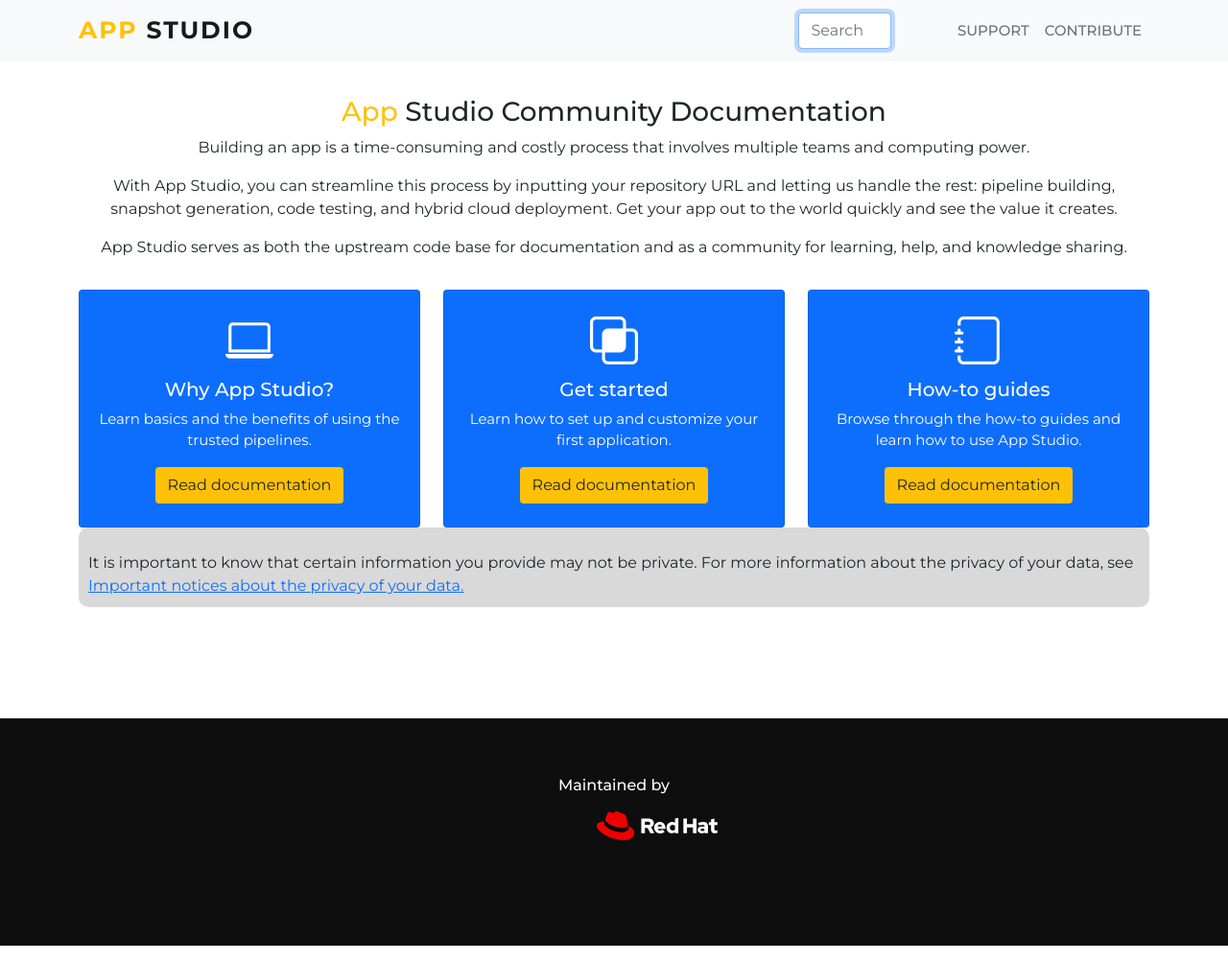
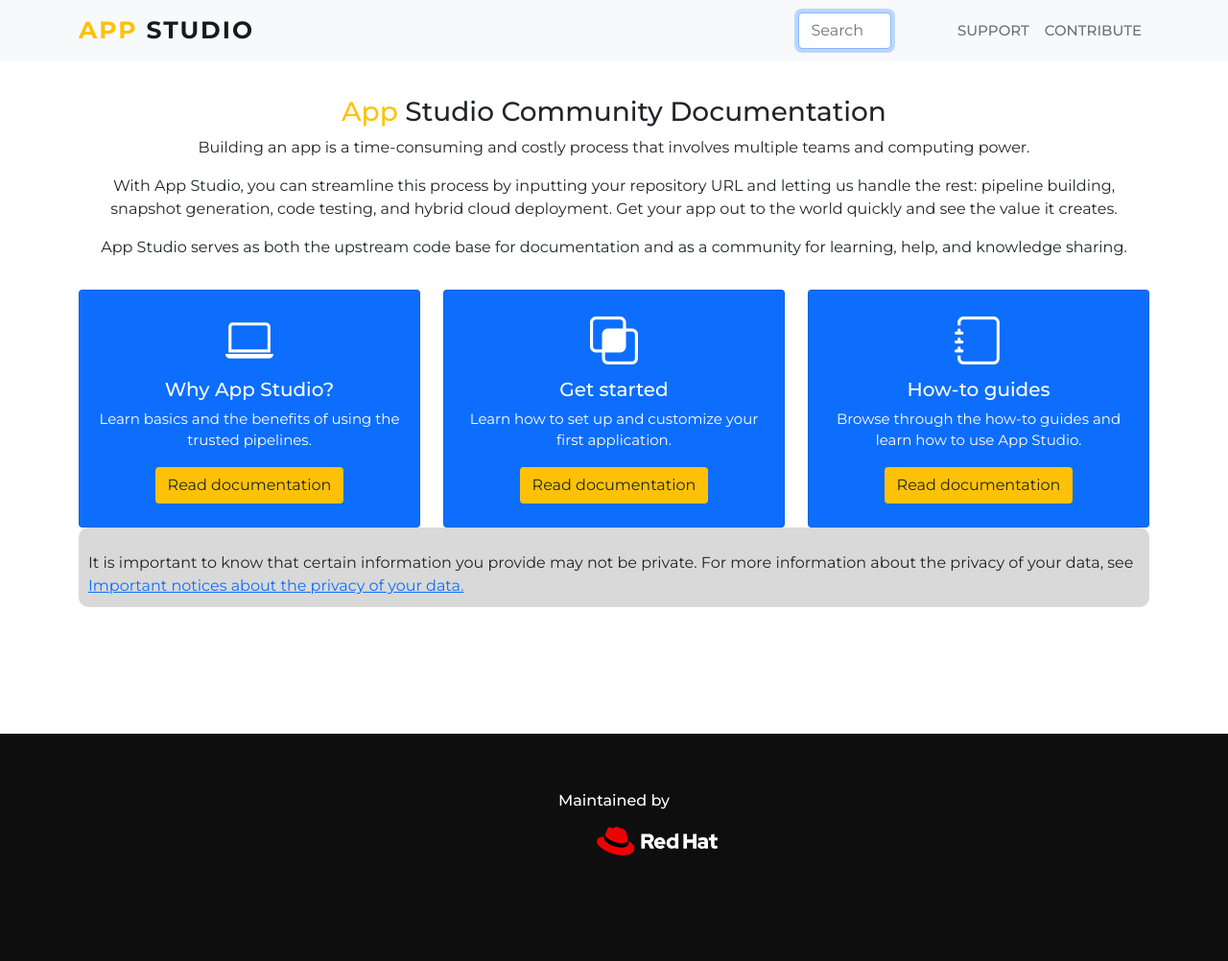
Before and after one commit to redhat-appstudio/appstudio.docs.ui.io, a Jekyll site: the page built from index.html, in a window 1280 px wide and 1002 px high. Shown: the whole window at 96% size. Built offline with Jekyll 4.4.1, drawn with Linux system fonts in a browser that asks for light colours; nearby versions of some CDN libraries.

Commit message:
Updated default.html

```diff
--- a/_includes/privacy.html
+++ b/_includes/privacy.html
@@ -1 +1,4 @@
-<p class="privacy">It is important to know that certain information you provide may not be private. For more information about the privacy of your data, see <a href= "https://redhat-appstudio.github.io/docs.stonesoup.io/Documentation/main/#important-notices-about-the-privacy-of-your-data">Important notices about the privacy of your data.</a></p>
+<div class="section-header pb-3">
+    <p class="privacy">It is important to know that certain information you provide may not be private. For more information about the privacy of your data, see <a href= "https://redhat-appstudio.github.io/docs.stonesoup.io/Documentation/main/#important-notices-about-the-privacy-of-your-data">Important notices about the privacy of your data.</a>
+    </p>
+</div>
```
